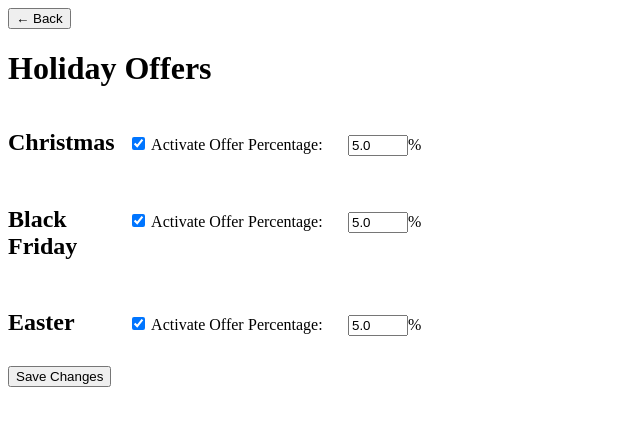
After one commit to s8dabald/Team-5-, a Flask app: page /offers in a window 1280 px wide. The commit adds this page. Shown: the top 426 px of the page, without its empty margins (0-640 px from the left). Run offline with Flask 3, Linux system fonts and the light colour scheme; data comes from the database, SQL or seed files in the repository; both versions use the stored data as it was after the commit.

Commit message:
Updated the database to include the offer settings created offers.html and included it in the index also created the Flask logic in app.py to work with the offers I just need  to update my own code to take the offer settings

```diff
--- a/app.py
+++ b/app.py
@@ -1,4 +1,4 @@
-from flask import Flask, request, render_template, redirect, url_for
+from flask import Flask, request, render_template, redirect, url_for, jsonify
 from database_manager import execute_db_query  # Import the execute_db_query function
 
 # Create the Flask app
@@ -126,7 +126,37 @@ def delete_order(order_id):
     execute_db_query(query, params)  # Delete the order from the database
     return redirect(url_for('get_orders'))  # Redirect to the orders list page
 
+#For the offers screen
+@app.route('/offers', methods=['GET'])
+def offers():
+    try:
+        offers_data = {}
+        rows = execute_db_query("SELECT holiday, active, percentage FROM Offers")  # Note: "Offers" (capital O)
+        if rows:
+            for row in rows:
+                offers_data[row['holiday']] = {'active': bool(row['active']), 'percentage': row['percentage']}
 
+    except Exception as e:
+        print(f"Error fetching offers: {e}")
+        offers_data = {}  # Provide a default value in case of error
+
+    return render_template('offers.html', offers=offers_data)
+
+@app.route('/save_offers', methods=['POST'])
+def save_offers():
+    try:
+        offers_data = request.get_json()
+        for holiday, settings in offers_data.items():
+            rows_affected = execute_db_query(
+                "INSERT OR REPLACE INTO Offers (holiday, active, percentage) VALUES (?, ?, ?)",
+                (holiday, settings['active'], settings['percentage'])
+            )
+            if rows_affected is None:  # Check for database errors
+                return jsonify({'error': 'Error saving offers'}), 500  # Return error
+        return jsonify({'message': 'Offers saved successfully'}), 200
+    except Exception as e:
+        print(f"Error saving offers: {e}")
+        return jsonify({'error': 'Error saving offers'}), 500
 # Start the Flask server
 if __name__ == '__main__':
     app.run(debug=True)
--- a/templates/index.html
+++ b/templates/index.html
@@ -44,6 +44,7 @@
         <a href="/dashboard" target="contentFrame">Dashboard</a>
         <a href="/customers" target="contentFrame">Customers</a>
         <a href="/orders" target="contentFrame">Orders</a>
+        <a href="/offers" target="contentFrame">Offers</a>
     </nav>
 
     <div id="content">
--- /dev/null
+++ b/templates/offers.html
@@ -0,0 +1,129 @@
+<div class="navbar">
+    <button class="back-btn" onclick="history.back()">&#8592; Back</button>
+    <h1>Holiday Offers</h1>
+</div>
+
+<div class="offer-settings">
+    <div class="offer-row">
+        <h2>Christmas</h2>
+        <div class="offer-controls">
+            <label class="checkbox-col" for="christmas-active">
+                <input type="checkbox" id="christmas-active" name="christmas-active" {% if offers.get('christmas', {}).get('active') %}checked{% endif %}> Activate Offer
+            </label>
+            <div class="percentage-group">
+                <label class="percentage-col" for="christmas-percentage">Percentage:</label>
+                <input class="percentage-input" type="number" id="christmas-percentage" name="christmas-percentage" min="0" max="100" value="{{ offers.get('christmas', {}).get('percentage', 0) }}"> %
+            </div>
+        </div>
+    </div>
+    <div class="offer-row">
+        <h2>Black Friday</h2>
+        <div class="offer-controls">
+            <label class="checkbox-col" for="blackfriday-active">
+                <input type="checkbox" id="blackfriday-active" name="blackfriday-active" {% if offers.get('blackfriday', {}).get('active') %}checked{% endif %}> Activate Offer
+            </label>
+            <div class="percentage-group">
+                <label class="percentage-col" for="blackfriday-percentage">Percentage:</label>
+                <input class="percentage-input" type="number" id="blackfriday-percentage" name="blackfriday-percentage" min="0" max="100" value="{{ offers.get('blackfriday', {}).get('percentage', 0) }}"> %
+            </div>
+        </div>
+    </div>
+    <div class="offer-row">
+        <h2>Easter</h2>
+        <div class="offer-controls">
+            <label class="checkbox-col" for="easter-active">
+                <input type="checkbox" id="easter-active" name="easter-active" {% if offers.get('easter', {}).get('active') %}checked{% endif %}> Activate Offer
+            </label>
+            <div class="percentage-group">
+                <label class="percentage-col" for="easter-percentage">Percentage:</label>
+                <input class="percentage-input" type="number" id="easter-percentage" name="easter-percentage" min="0" max="100" value="{{ offers.get('easter', {}).get('percentage', 0) }}"> %
+            </div>
+        </div>
+    </div>
+</div>
+
+<button onclick="saveOffers()">Save Changes</button>
+
+<script>
+    function saveOffers() {
+        const offers = {
+            christmas: {
+                active: document.getElementById('christmas-active').checked,
+                percentage: document.getElementById('christmas-percentage').value
+            },
+            blackfriday: {
+                active: document.getElementById('blackfriday-active').checked,
+                percentage: document.getElementById('blackfriday-percentage').value
+            },
+            easter: {
+                active: document.getElementById('easter-active').checked,
+                percentage: document.getElementById('easter-percentage').value
+            }
+        };
+
+        // Validate before sending
+        if (
+            (offers.christmas.active && (offers.christmas.percentage < 0 || offers.christmas.percentage > 100)) ||
+            (offers.blackfriday.active && (offers.blackfriday.percentage < 0 || offers.blackfriday.percentage > 100)) ||
+            (offers.easter.active && (offers.easter.percentage < 0 || offers.easter.percentage > 100))
+        ) {
+            alert("Percentage values must be between 0 and 100.");
+            return; // Stop execution if validation fails
+        }
+
+        fetch('/save_offers', {
+            method: 'POST',
+            headers: {
+                'Content-Type': 'application/json'
+            },
+            body: JSON.stringify(offers)
+        })
+        .then(response => response.json())
+        .then(data => {
+            console.log('Offers saved:', data);
+            alert("Offers saved successfully!");
+        })
+        .catch(error => {
+            console.error('Error saving offers:', error);
+            alert("Error saving offers. Please try again.");
+        });
+    }
+</script>
+
+<style>
+    .offer-row {
+        display: flex;
+        align-items: baseline; /* Align to baseline */
+        margin-bottom: 10px;
+    }
+
+    .offer-row h2 {
+        margin-right: 20px;
+        width: 100px;
+    }
+
+    .offer-controls {
+        display: flex;
+        align-items: baseline; /* Align to baseline */
+        width: 300px;
+    }
+
+    .checkbox-col {
+        width: 120px;
+    }
+
+    .percentage-group {
+        display: flex;
+        align-items: baseline; /* Align to baseline */
+        width: 180px;
+    }
+
+    .percentage-col {
+        width: 90px;
+        margin-right: 10px;
+    }
+
+    .percentage-input {
+        width: 60px;
+    }
+</style>
```
Also changed, not shown: database_manager.py (line endings or trailing spaces), holzbau.db.
